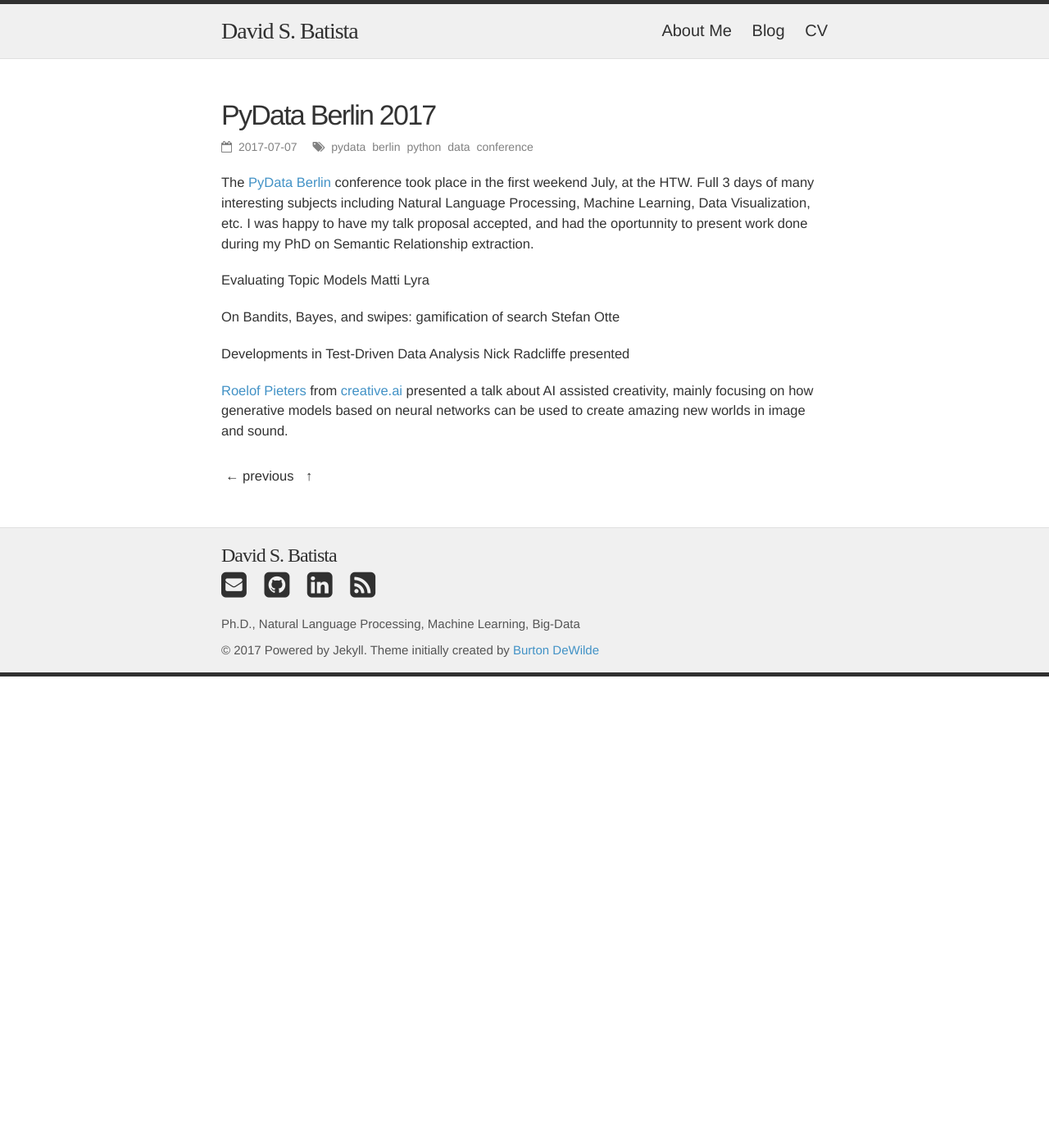
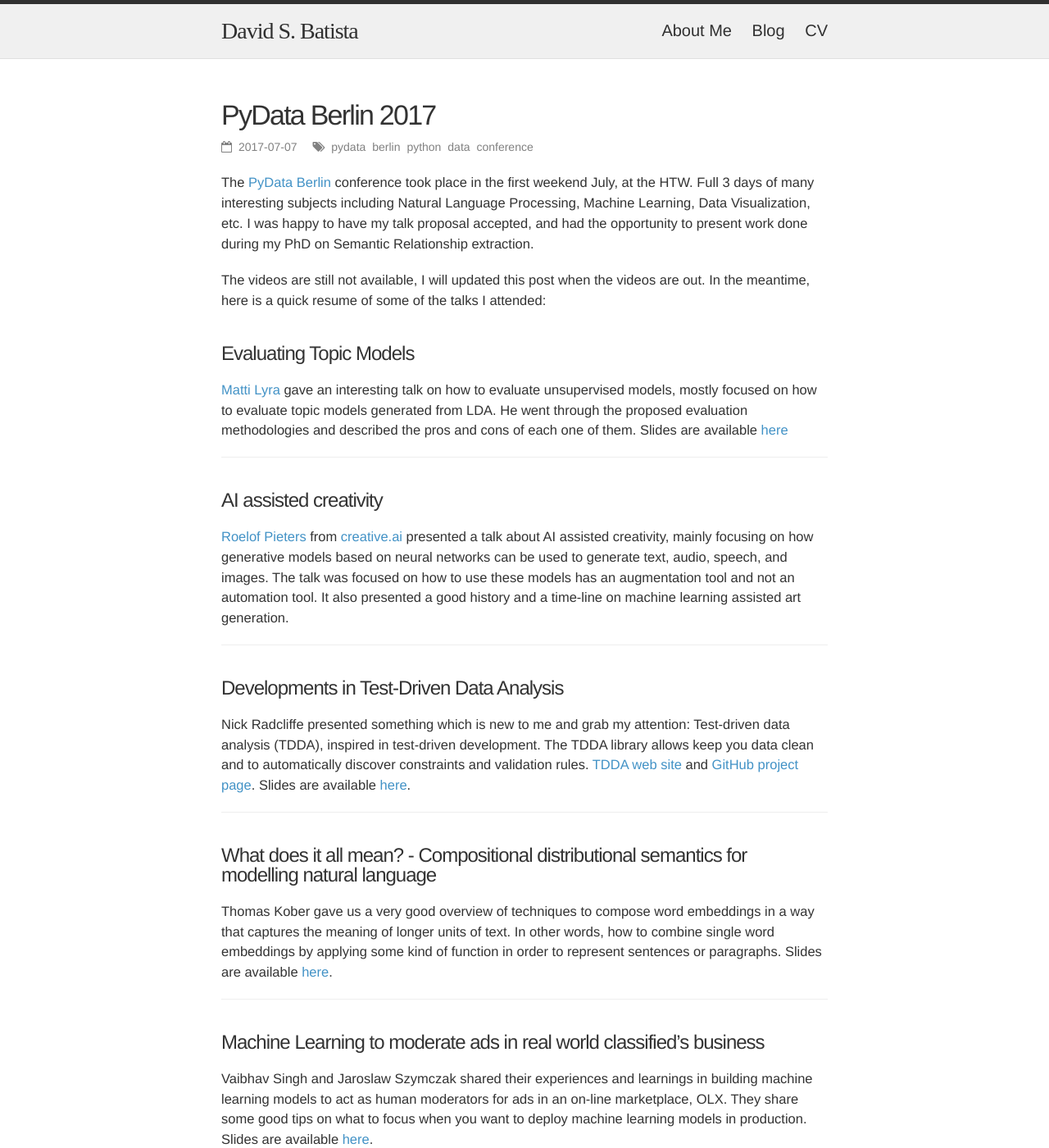
Before and after one commit to davidsbatista/davidsbatista.net, a Jekyll site: the page built from _posts/2017-07-07-PyData_Berlin.md, in a window 1280 px wide and 1400 px high. Shown: the whole window at 82% size. Built offline with Jekyll 4.4.1, drawn with Linux system fonts in a browser that asks for light colours; nearby versions of some CDN libraries; some web fonts are replaced; comment, search, counter and statistics services are not loaded; some of the changed text lies outside the part shown.

Commit message:
added post about PyData Berlin

```diff
--- a/_posts/2017-07-07-PyData_Berlin.md
+++ b/_posts/2017-07-07-PyData_Berlin.md
@@ -9,19 +9,59 @@ disqus_identifier: 20170707
 preview_pic: /assets/images/2017-07-07-PyData_Berlin.png
 ---
 
-The [PyData Berlin](https://pydata.org/berlin2017/) conference took place in the first weekend July, at the HTW. Full 3 days of many interesting subjects including Natural Language Processing, Machine Learning, Data Visualization, etc. I was happy to have my talk proposal accepted, and had the oportunnity to present work done during my PhD on Semantic Relationship extraction.
+The [PyData Berlin](https://pydata.org/berlin2017/) conference took place in the first weekend July, at the HTW. Full 3 days of many interesting subjects including Natural Language Processing, Machine Learning, Data Visualization, etc. I was happy to have my talk proposal accepted, and had the opportunity to present work done during my PhD on Semantic Relationship extraction.
 
-<!--
-assets/documents/talks/PyData2017-Berlin-presentation.pdf
--->
+The videos are still not available, I will updated this post when the videos are out. In the meantime, here is a quick resume of some of the talks I attended:
 
-Evaluating Topic Models
-Matti Lyra
+<!-- assets/documents/talks/PyData2017-Berlin-presentation.pdf -->
 
-On Bandits, Bayes, and swipes: gamification of search
-Stefan Otte
+#### Evaluating Topic Models
 
-Developments in Test-Driven Data Analysis
-Nick Radcliffe presented
+[Matti Lyra](https://github.com/mattilyra) gave an interesting talk on how to evaluate unsupervised models, mostly focused on how to evaluate topic models generated from LDA. He went through the proposed evaluation methodologies and described the pros and cons of each one of them. Slides are available [here](https://github.com/mattilyra/pydataberlin-2017)
 
-[Roelof Pieters](https://twitter.com/graphific) from [creative.ai](creative.ai) presented a talk about AI assisted creativity, mainly focusing on how generative models based on neural networks can be used to create amazing new worlds in image and sound.
+---
+
+#### AI assisted creativity
+
+[Roelof Pieters](https://twitter.com/graphific) from [creative.ai](creative.ai) presented a talk about AI assisted creativity, mainly focusing on how generative models based on neural networks can be used to generate text, audio, speech, and images. The talk was focused on how to use these models has an augmentation tool and not an automation tool. It also presented a good history and a time-line on machine learning assisted art generation.
+
+---
+
+#### Developments in Test-Driven Data Analysis
+
+Nick Radcliffe presented something which is new to me and grab my attention: Test-driven data analysis (TDDA), inspired in test-driven development. The TDDA library allows keep you data clean and to automatically discover constraints and validation rules. [TDDA web site](http://www.tdda.info/) and [GitHub project page](https://github.com/tdda/). Slides are available [here](https://github.com/pydataberlin/conf2017slides/blob/master/tdda-pydata-berlin-2017.pdf).
+
+---
+
+#### What does it all mean? - Compositional distributional semantics for modelling natural language
+
+Thomas Kober gave us a very good overview of techniques to compose word embeddings in a way that captures the meaning of longer units of text. In other words, how to combine single word embeddings by applying some kind of function in order to represent sentences or paragraphs. Slides are available [here](https://github.com/pydataberlin/conf2017slides/blob/master/compositional_distributional_semantics/pydata2017.pdf).
+
+
+---
+
+#### Machine Learning to moderate ads in real world classified's business
+
+Vaibhav Singh and Jaroslaw Szymczak shared their experiences and learnings in building machine learning models to act as human moderators for ads in an on-line marketplace, OLX. They share some good tips on what to focus when you want to deploy machine learning models in production. Slides are available [here](https://github.com/pydataberlin/conf2017slides/blob/master/machine_learning_to_moderate_ads/MachineLearningToModerateAdsInRealWorldClassifiedsBusiness.pdf).
+
+
+---
+
+#### Find the text similiarity you need with the next generation of word embeddings in Gensim
+
+Lev Konstantinovskiy from [RaRe Technologies](https://rare-technologies.com/) gave on overview of the different methods to generate embeddings: Word2Vec, FastText, WordRank, GloVe and some of the wrappings existent in [gensim](https://radimrehurek.com/gensim/). While the Berlin video is still not available, here is the [video from the PyData 2017 London](https://www.youtube.com/watch?v=7530Tn2J0Mc).
+
+[![Word Embeddings](https://img.youtube.com/vi/7530Tn2J0Mc/hqdefault.jpg)](https://www.youtube.com/watch?v=7530Tn2J0Mc)
+
+---
+
+#### On Bandits, and, Bayes swipes: gamification of search
+
+Stefan Otte talked about a topic which I find very interesting but somehow it does not get much attention, [Active Learning (wiki)](https://www.wikiwand.com/en/Active_learning_(machine_learning)), [Active Learning Literature Survey](http://burrsettles.com/pub/settles.activelearning.pdf). He did an introduction to the topic, briefly going through the different active learning strategies, and connected it to multi-armed bandit setting, in a product ranking scenario. Slides are available [here](https://sotte.github.io/pydata-talk-2017-on-bandits-and-swipes-gamification-of-search.html).
+
+
+---
+
+#### Bootstrapping Relationship Extractors with Distributional Semantics
+
+And finally, a link to my talk, where I showed the results of a bootstrapping system for relationship extraction based on word embeddings. Slides are available [here](../../../../../assets/documents/talks/PyData2017-Berlin-presentation.pdf).
```
